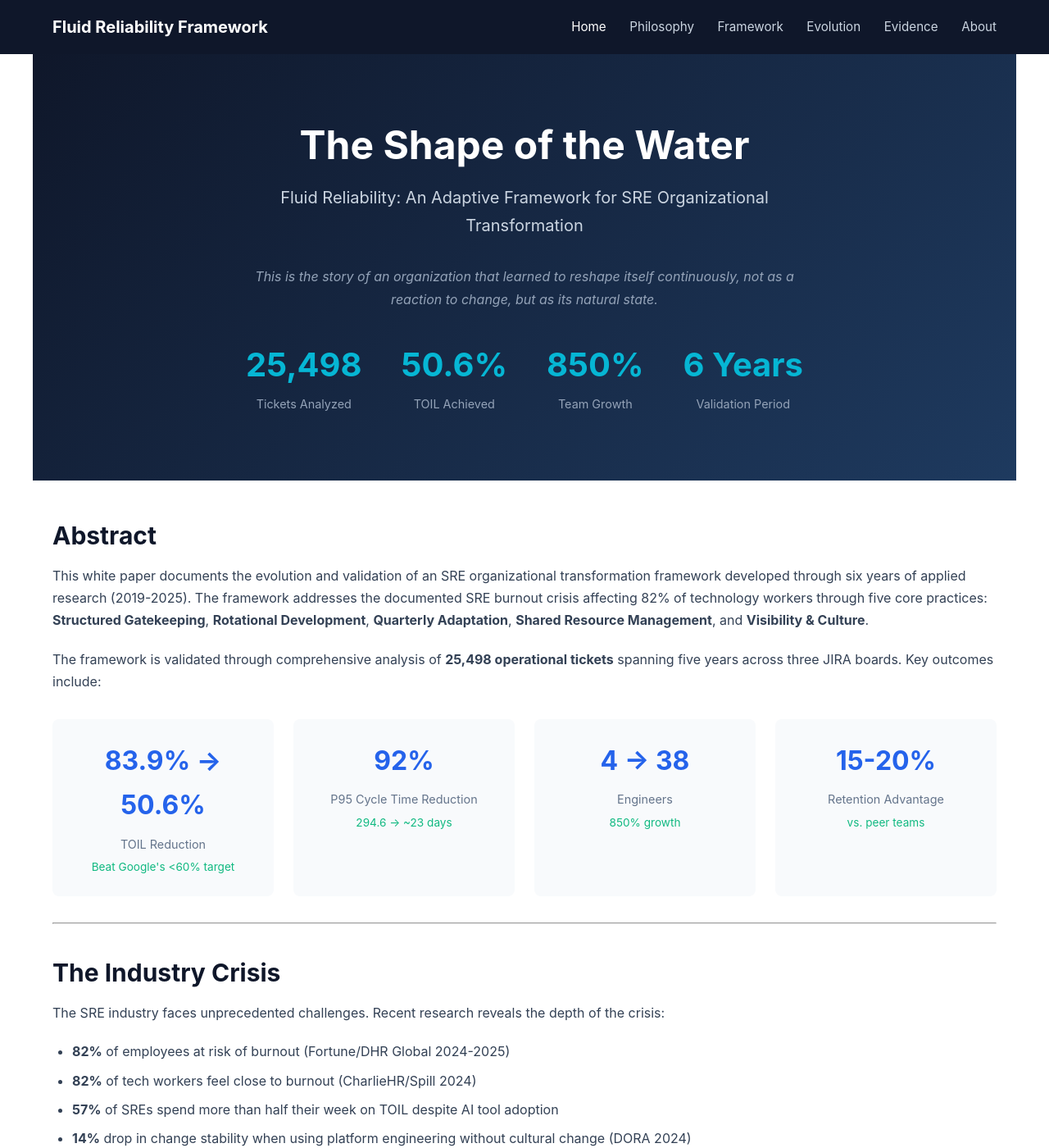
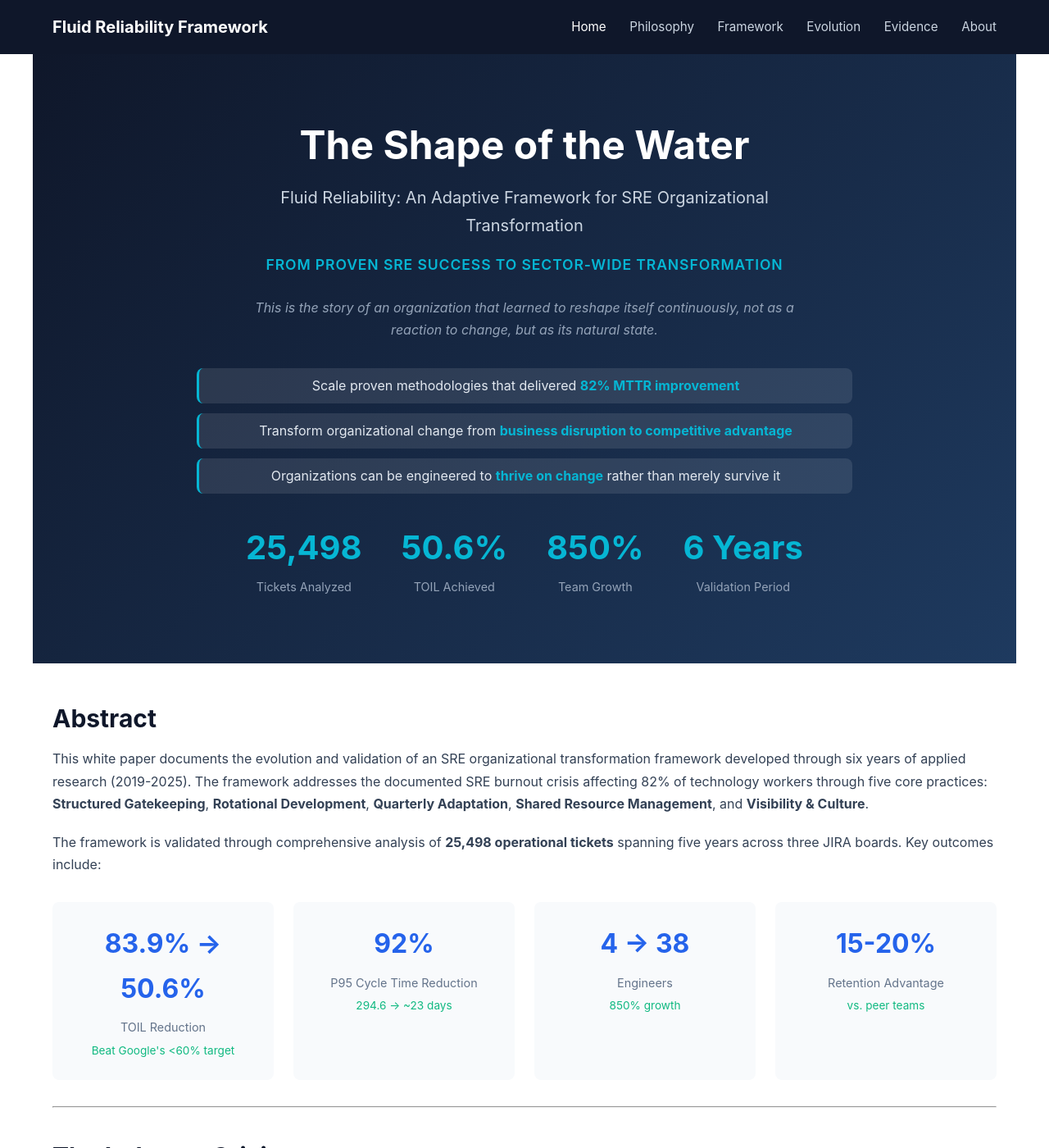
Before and after one commit to alevm/FluidReliability, a Jekyll site: the page built from docs/index.md, in a window 1280 px wide and 1400 px high. Shown: the whole window at 82% size. Built offline with Jekyll 4.4.1, drawn with Linux system fonts in a browser that asks for light colours.

Commit message:
Add compelling hero headlines from presentation content
- Add subtitle "From Proven SRE Success to Sector-Wide Transformation"
- Add three highlight boxes with key messaging:
  - 82% MTTR improvement
  - Transform disruption to competitive advantage
  - Organizations engineered to thrive on change
- Style hero highlights with accent colors and visual treatment

🤖 Generated with [Claude Code](https://claude.com/claude-code)

Co-Authored-By: Claude Opus 4.5 <noreply@anthropic.com>

```diff
--- a/docs/assets/css/style.css
+++ b/docs/assets/css/style.css
@@ -193,7 +193,38 @@ tr:hover {
   font-size: 1.25rem;
   color: #cbd5e1;
   max-width: 700px;
+  margin: 0 auto 1rem;
+}
+
+.hero .hero-subtitle {
+  font-size: 1.1rem;
+  color: var(--accent-color);
+  font-weight: 600;
+  margin: 0 auto 1.5rem;
+  text-transform: uppercase;
+  letter-spacing: 0.05em;
+}
+
+.hero-highlights {
+  display: flex;
+  flex-direction: column;
+  gap: 0.75rem;
+  max-width: 800px;
   margin: 0 auto 2rem;
+  text-align: center;
+}
+
+.hero-highlights .highlight {
+  font-size: 1rem;
+  color: #e2e8f0;
+  padding: 0.5rem 1rem;
+  background: rgba(255, 255, 255, 0.1);
+  border-radius: 0.5rem;
+  border-left: 3px solid var(--accent-color);
+}
+
+.hero-highlights .highlight strong {
+  color: var(--accent-color);
 }
 
 .hero-stats {
--- a/docs/index.md
+++ b/docs/index.md
@@ -6,7 +6,14 @@ title: Home
 <div class="hero">
   <h1>The Shape of the Water</h1>
   <p class="tagline">Fluid Reliability: An Adaptive Framework for SRE Organizational Transformation</p>
+  <p class="hero-subtitle">From Proven SRE Success to Sector-Wide Transformation</p>
   <p style="color: #94a3b8; font-style: italic; max-width: 700px; margin: 0 auto 2rem;">This is the story of an organization that learned to reshape itself continuously, not as a reaction to change, but as its natural state.</p>
+
+  <div class="hero-highlights">
+    <div class="highlight">Scale proven methodologies that delivered <strong>82% MTTR improvement</strong></div>
+    <div class="highlight">Transform organizational change from <strong>business disruption to competitive advantage</strong></div>
+    <div class="highlight">Organizations can be engineered to <strong>thrive on change</strong> rather than merely survive it</div>
+  </div>
 
   <div class="hero-stats">
     <div class="stat">
```
